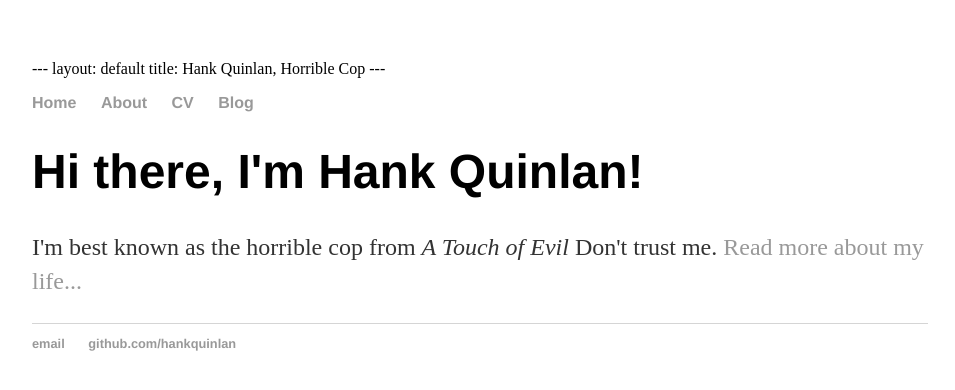
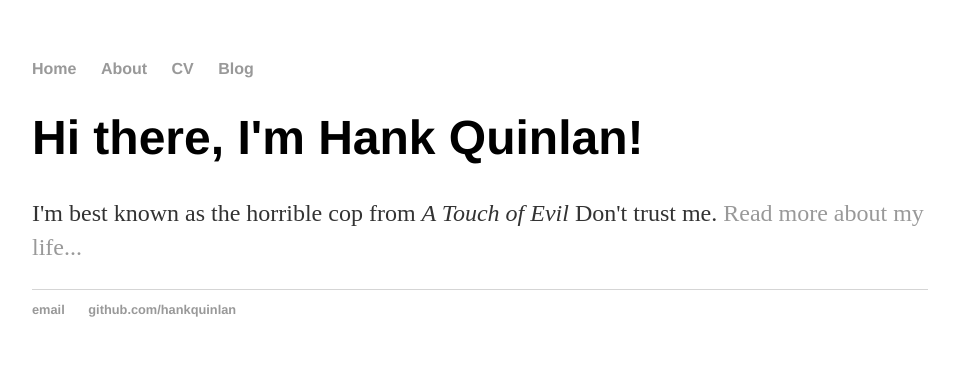
Before and after one commit to tonyly/tonyly.github.io, a Jekyll site: the page built from index.html, in a window 1280 px wide. Shown: the top 390 px of the page, without its empty margins (160-1115 px from the left). Built offline with Jekyll 4.4.1, drawn with Linux system fonts in a browser that asks for light colours.

Commit message:
Update index.html
Using default layout

```diff
--- a/index.html
+++ b/index.html
@@ -1,35 +1,8 @@
-<!DOCTYPE html>
 ---
 layout: default
 title: Hank Quinlan, Horrible Cop
 ---
-<html>
-	<head>
-		<title>Hank Quinlan, Horrible Cop</title>
-		<!-- link to main stylesheet -->
-		<link rel="Stylesheet" type="text/css" href="/css/main.css">
-	</head>
-	<body>
-		<nav>
-    		<ul>
-        		<li><a href="/">Home</a></li>
-	        	<li><a href="/about">About</a></li>
-        		<li><a href="/cv">CV</a></li>
-        		<li><a href="/blog">Blog</a></li>
-    		</ul>
-		</nav>
-		<div class="container">
-
-    		<div class="blurb">
-        		<h1>Hi there, I'm Hank Quinlan!</h1>
-				<p>I'm best known as the horrible cop from <em>A Touch of Evil</em> Don't trust me. <a href="/about">Read more about my life...</a></p>
-    		</div><!-- /.blurb -->
-		</div><!-- /.container -->
-		<footer>
-    		<ul>
-        		<li><a href="mailto:hankquinlanhub@gmail.com">email</a></li>
-                        <li><a href="https://github.com/hankquinlan">github.com/hankquinlan</a></li>
-			</ul>
-		</footer>
-	</body>
-</html>
+<div class="blurb">
+	<h1>Hi there, I'm Hank Quinlan!</h1>
+	<p>I'm best known as the horrible cop from <em>A Touch of Evil</em> Don't trust me. <a href="/about">Read more about my life...</a></p>
+</div><!-- /.blurb -->
```
